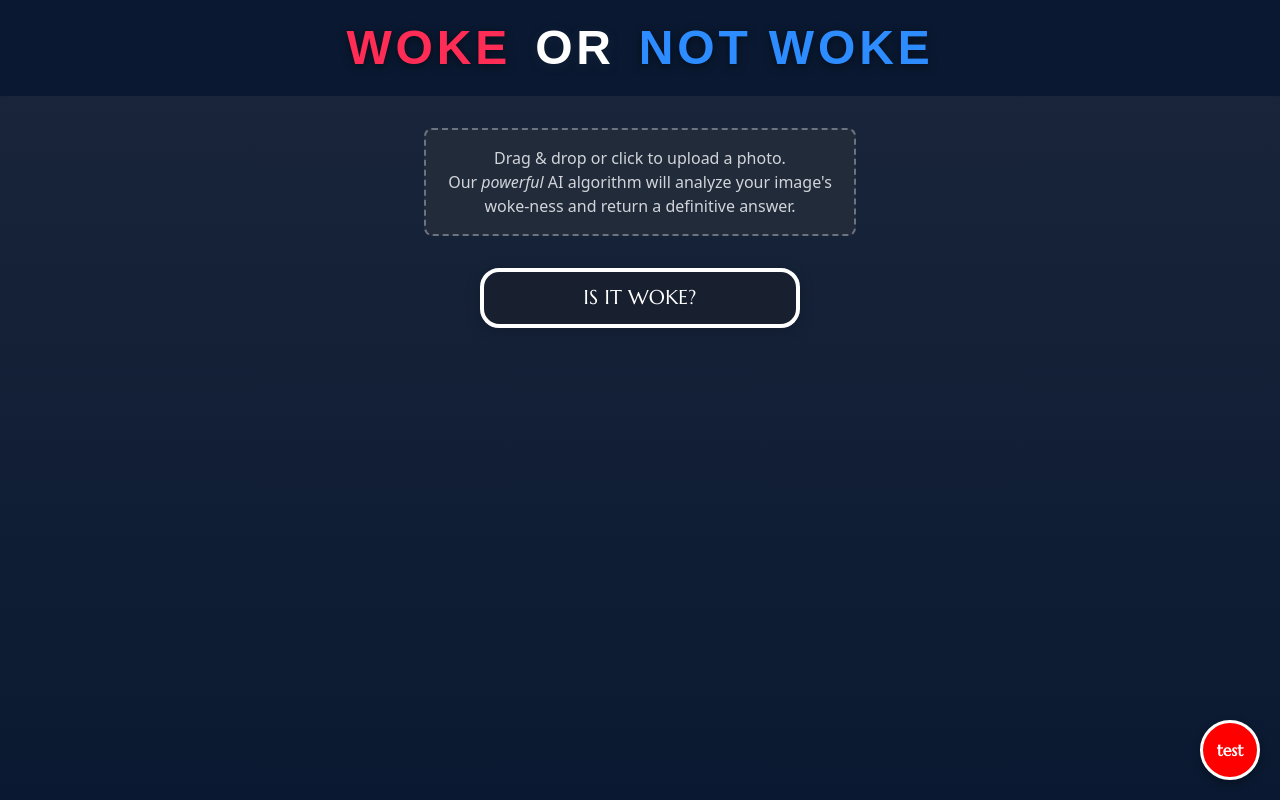
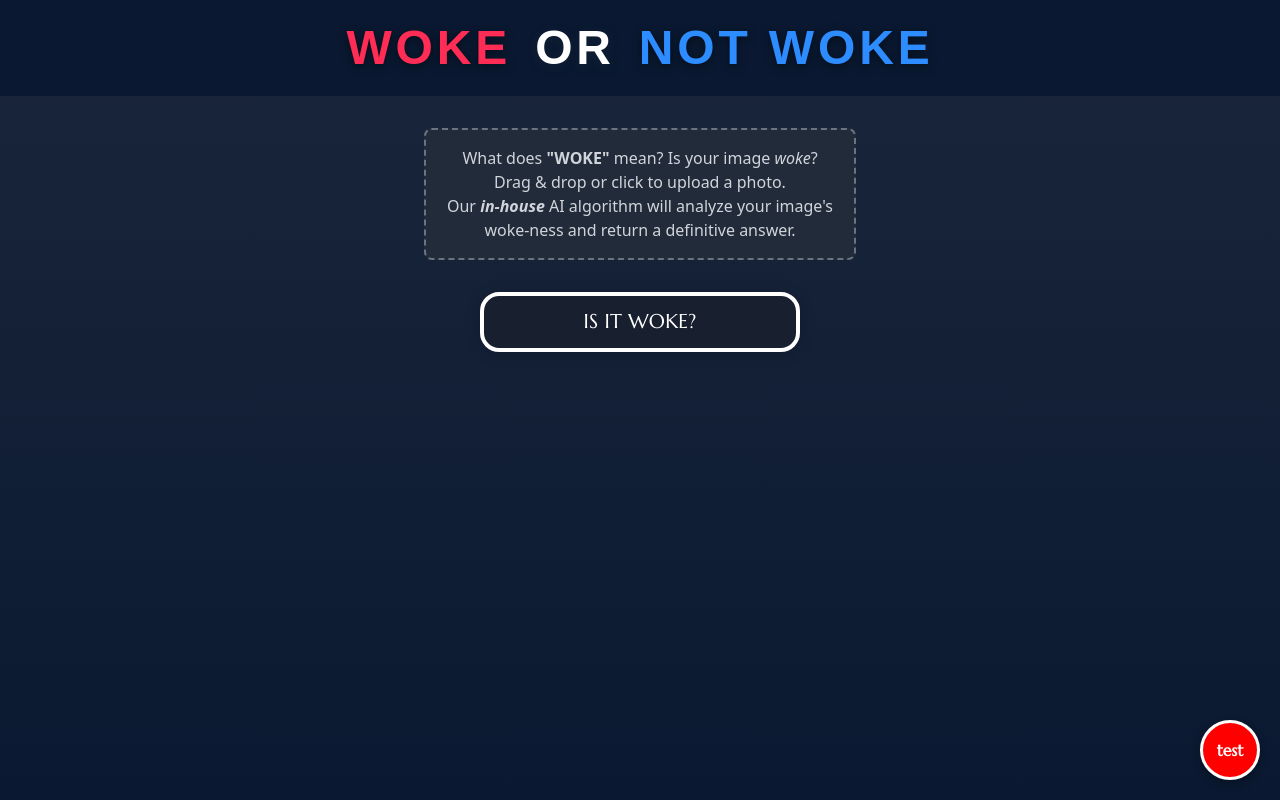
Before and after one commit to fundamentaldatum/woke-or-not-woke, a React (Vite) app: page / in a window 1280 px wide. Built offline with nearby package versions, Linux system fonts and the light colour scheme; no server answers; a web font is replaced by a local one.

Commit message:
Upload Text Update

```diff
--- a/src/components/photo/PhotoUpload.tsx
+++ b/src/components/photo/PhotoUpload.tsx
@@ -56,9 +56,11 @@ export const PhotoUpload: React.FC<PhotoUploadProps> = ({
           </div>
         ) : (
           <span className="text-gray-300">
+            What does <b>"WOKE"</b> mean? Is your image <i>woke</i>?
+            <br />
             Drag & drop or click to upload a photo.
             <br />
-            Our <i>powerful</i> AI algorithm will analyze your image's woke-ness and return a definitive answer.
+            Our <b><i>in-house</i></b> AI algorithm will analyze your image's woke-ness and return a definitive answer.
           </span>
         )}
         <input
```
